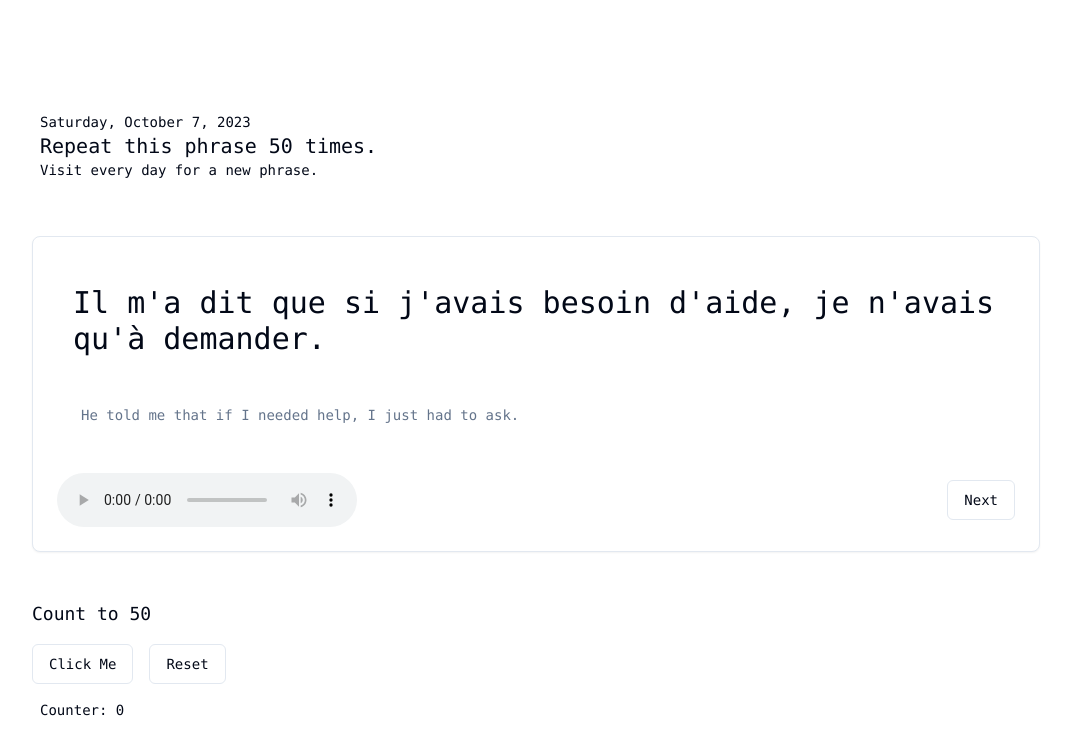
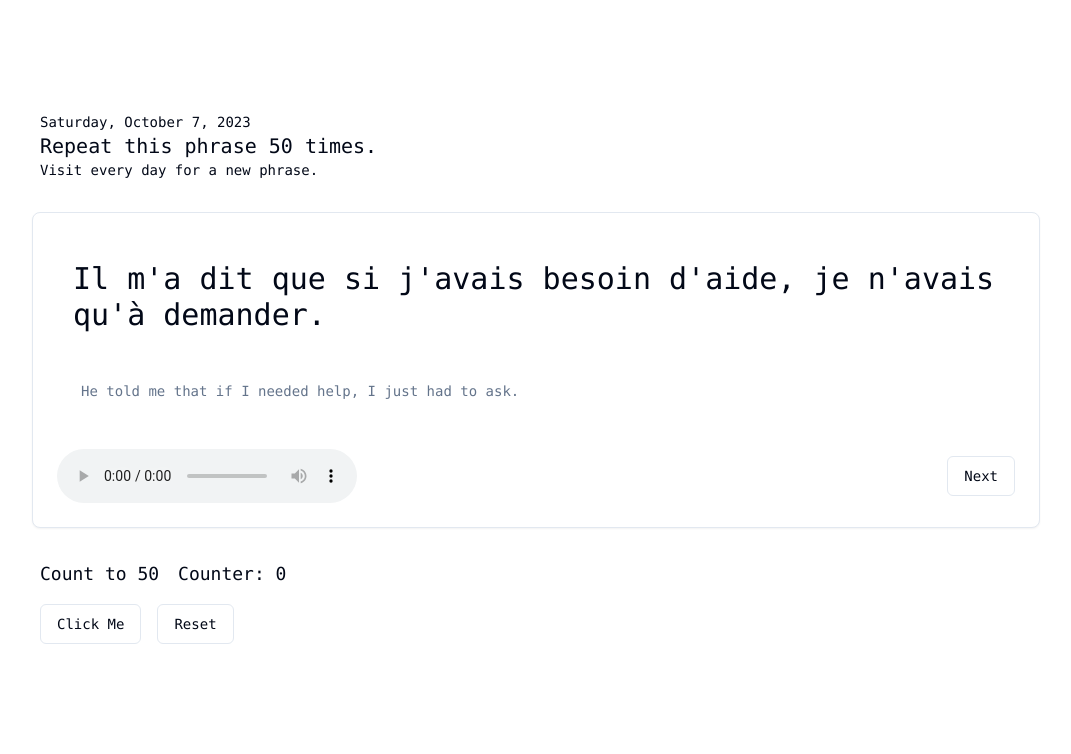
Before and after one commit to owolfdev/50xFrench, a Next.js app: page / in a window 1280 px wide. Shown: the top 754 px of the page, without its empty margins (104-1175 px from the left). Built offline with nearby package versions, Linux system fonts and the light colour scheme.

Commit message:
add counter

```diff
--- a/components/counter.tsx
+++ b/components/counter.tsx
@@ -23,8 +23,10 @@ const Counter = () => {
   };
 
   return (
-    <div className="flex flex-col gap-4">
-      <div className="text-lg">Count to 50</div>
+    <div className="flex flex-col gap-4 p-2">
+      <div className="text-lg">
+        Count to 50 <span className="pl-2">Counter: {count}</span>
+      </div>
       <div className="flex gap-4">
         <Button variant={`outline`} onClick={incrementCounter}>
           Click Me
@@ -33,7 +35,6 @@ const Counter = () => {
           Reset
         </Button>
       </div>
-      <p className="pl-2">Counter: {count}</p>
     </div>
   );
 };
--- a/components/phrase-display.tsx
+++ b/components/phrase-display.tsx
@@ -98,7 +98,7 @@ const PhraseDisplay: React.FC<{}> = () => {
   };
 
   return (
-    <div className="flex flex-col gap-12 p-2">
+    <div className="flex flex-col gap-6 p-2">
       <div className="flex flex-col gap-0 p-2">
         <div>{getFormattedDateWithDay()}</div>
         <div className="text-xl">Repeat this phrase 50 times.</div>
```
